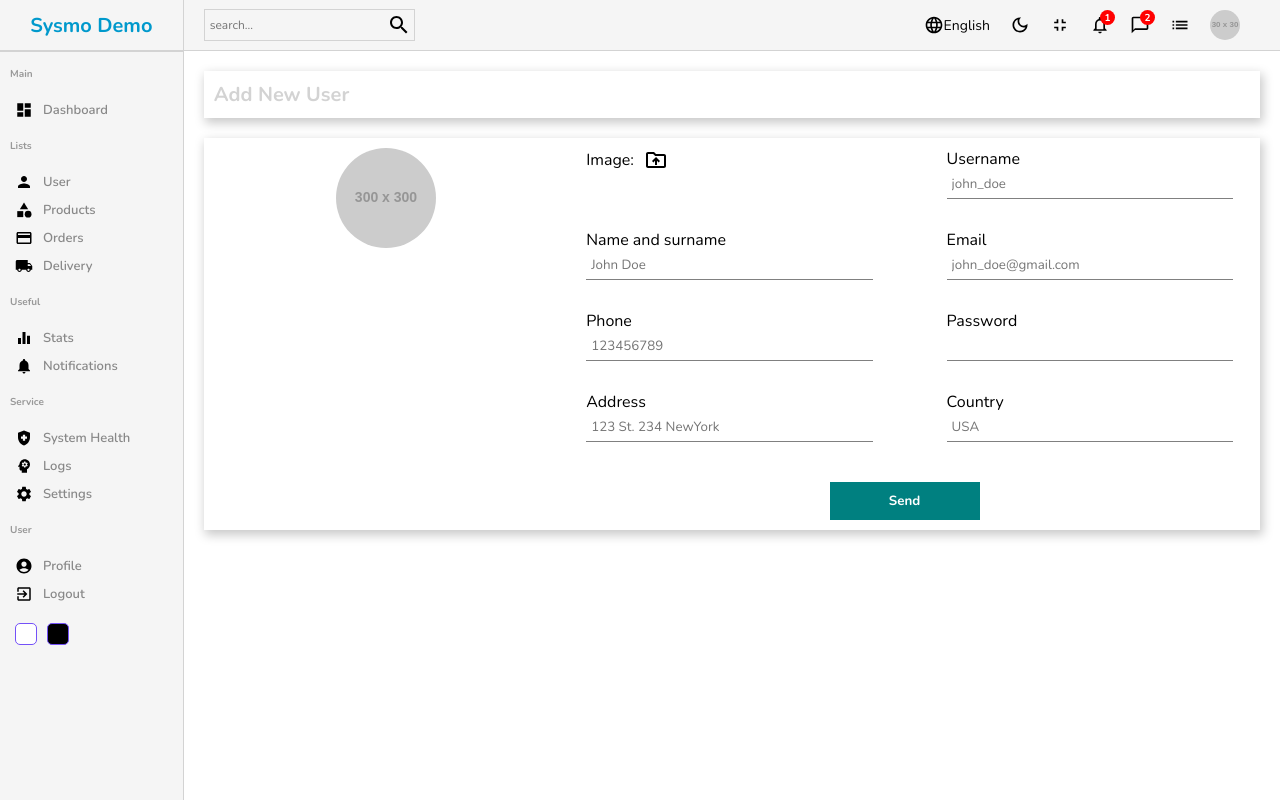
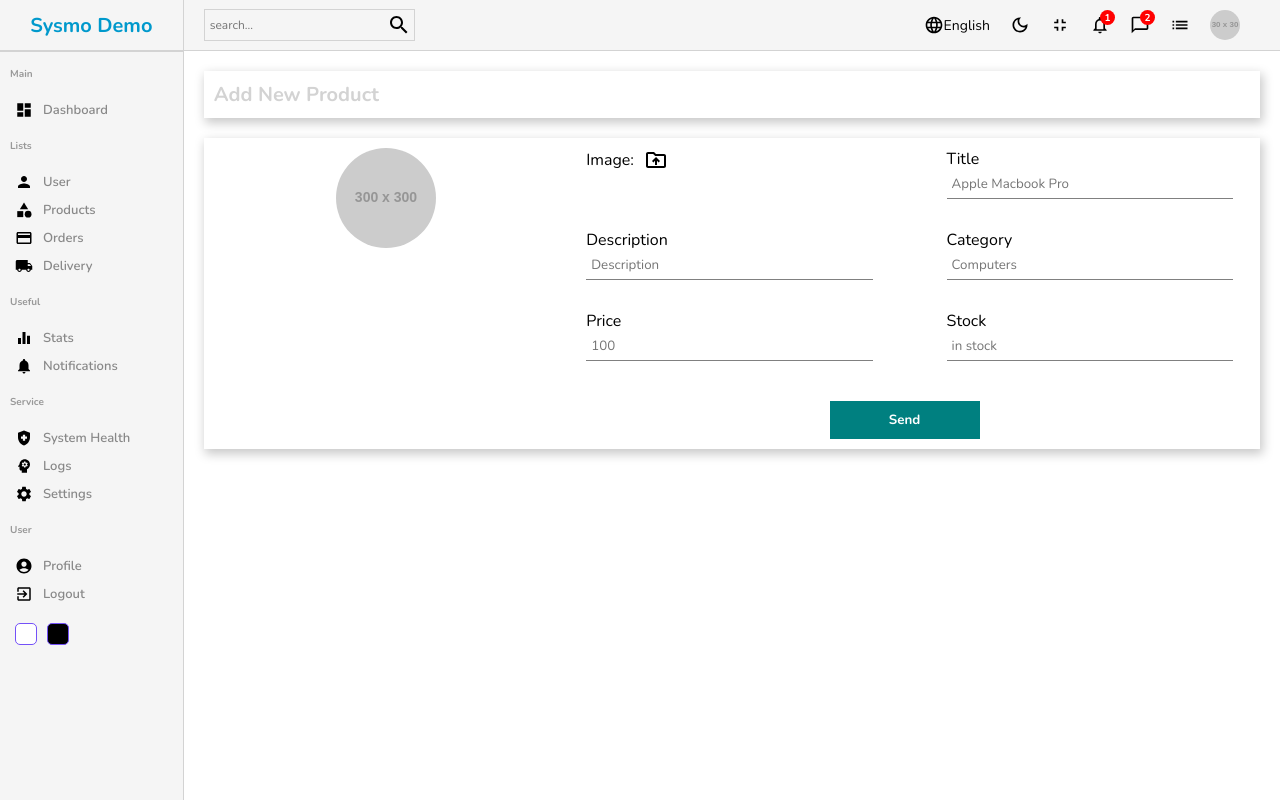
Before and after one commit to yuchi777/API-Data-CRUD, a React (Create React App) app: page /products/new in a window 1280 px wide. Built offline with nearby package versions, Linux system fonts and the light colour scheme.

Commit message:
edit new page use props

```diff
--- a/src/App.js
+++ b/src/App.js
@@ -3,6 +3,7 @@
 import List from "./pages/list/List";
 import Single from "./pages/single/Single";
 import New from "./pages/new/New";
+import { userInputs,productInputs } from "./formSource";
 
 import {
   BrowserRouter,
@@ -22,13 +23,13 @@
             <Route path="users">
               <Route index element={<List/>}/>
               <Route path=":userId" element={<Single/>}/>
-              <Route path="new" element={<New />}/>
+              <Route path="new" element={<New inputs={userInputs} title="Add New User"/>}/>
             </Route>
 
             <Route path="products">
               <Route index element={<List/>}/>
               <Route path=":productId" element={<Single/>}/>
-              <Route path="new" element={<New />}/>
+              <Route path="new" element={<New inputs={productInputs} title="Add New Product"/>}/>
             </Route>
           </Route>
         </Routes>
--- a/src/pages/new/New.jsx
+++ b/src/pages/new/New.jsx
@@ -2,14 +2,14 @@
 import Sidebar from "../../components/sidebar/Sidebar";
 import Navbar from "../../components/navbar/Navbar";
 import DriveFolderUploadOutlinedIcon from '@mui/icons-material/DriveFolderUploadOutlined';
-const New = () => {
+const New = ({inputs,title}) => {
   return (
     <div className="new">
       <Sidebar />
       <div className="newContainer">
         <Navbar />
         <div className="top">
-          <h1>Add New User</h1>
+          <h1>{title}</h1>
         </div>
         <div className="bottom">
           <div className="left">
@@ -23,34 +23,16 @@
                 </label>
                 <input type="file" id="file" style={{display:"none"}}/>
               </div>
-              <div className="formInput">
-                <label>Username</label>
-                <input type="text" placeholder="john_doe" />
+
+              {inputs.map((input) => (
+
+              <div className="formInput" key={input.id}>
+                <label>{input.label}</label>
+                <input type={input.type} placeholder={input.placeholder} />
               </div>
-              <div className="formInput">
-                <label>Name and surname</label>
-                <input type="text" placeholder="John Doe" />
-              </div>
-              <div className="formInput">
-                <label>Email</label>
-                <input type="email" placeholder="john_doe@gmail.com" />
-              </div>
-              <div className="formInput">
-                <label>Phone</label>
-                <input type="text" placeholder="123456789" />
-              </div>
-              <div className="formInput">
-                <label>Password</label>
-                <input type="password"  />
-              </div>
-              <div className="formInput">
-                <label>Address</label>
-                <input type="password" placeholder="123 St. 234 NewYork" />
-              </div>
-              <div className="formInput">
-                <label>Country</label>
-                <input type="password" placeholder="USA" />
-              </div>
+
+              ))}
+
               <button>Send</button>
             </form>
           </div>
```
